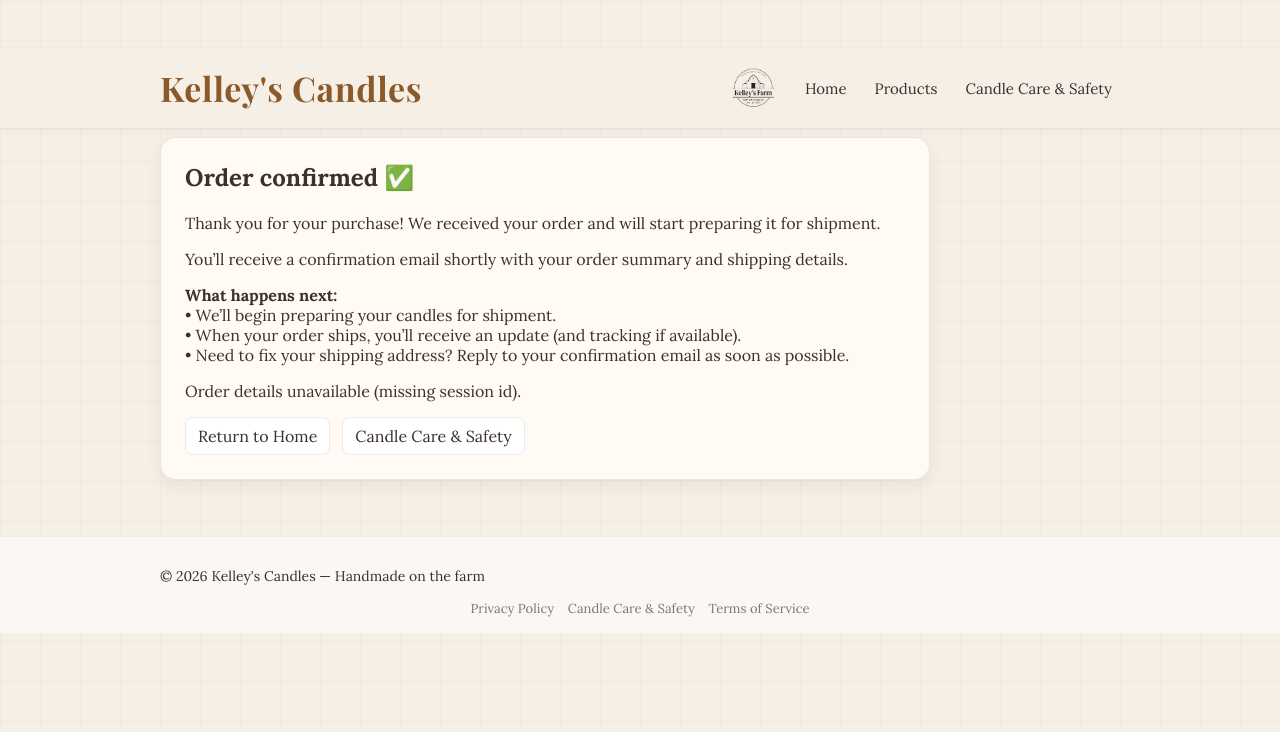
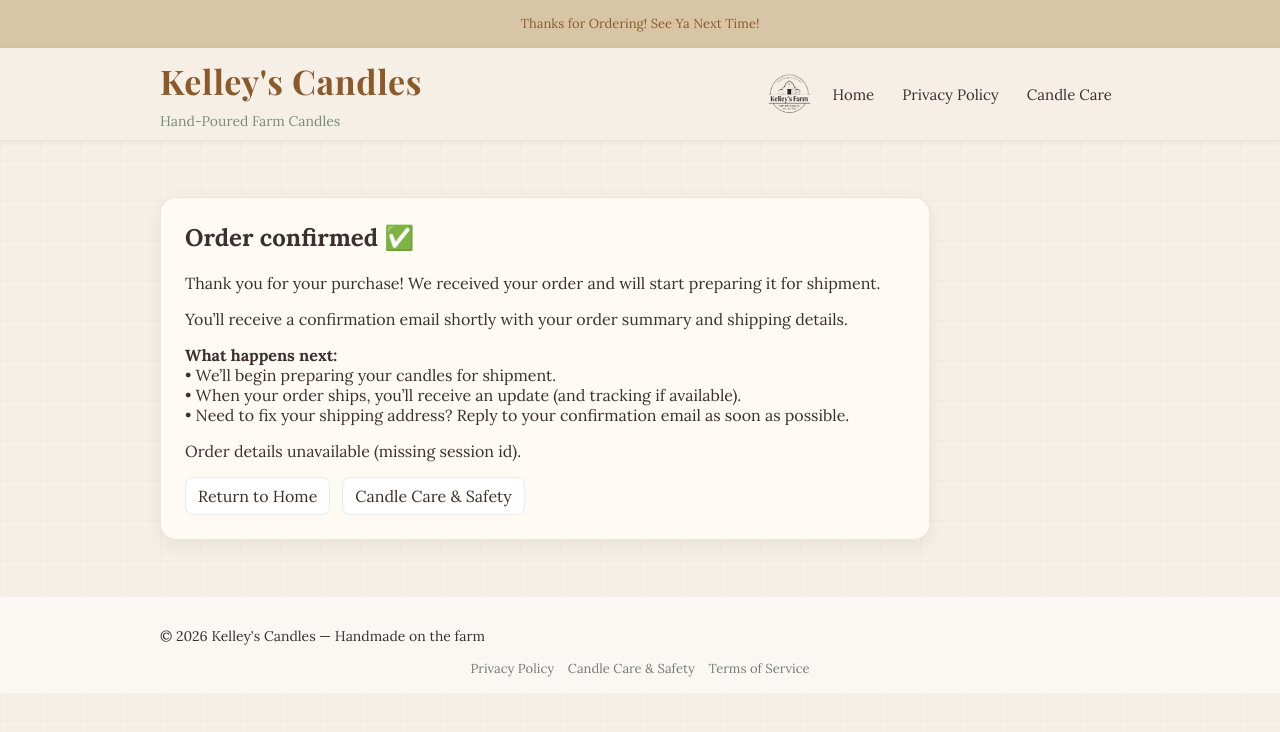
Before and after one commit to Grooverr/KellysCandles, a website: page success.html in a window 1280 px wide. Drawn offline with nearby package versions, Linux system fonts and the light colour scheme.

Commit message:
Fix success page order details Header

```diff
--- a/success.html
+++ b/success.html
@@ -21,19 +21,22 @@
 </head>
 
 <body>
-  <header class="site-header">
+   <div class="announcement">Thanks for Ordering! See Ya Next Time!</div>
+    <header class="site-header">
     <div class="container header-inner">
       <div class="brand">
         <h1 class="site-title">Kelley's Candles</h1>
+        <p class="tagline">Hand-Poured Farm Candles</p>
       </div>
-
       <nav class="nav">
-        <a href="index.html" class="logo-link nav-logo">
+        <div class="nav-logo">
           <img id="site-logo" src="Images/Logo.png" alt="Kelley's Candles logo" class="site-logo">
-        </a>
-        <a href="index.html">Home</a>
-        <a href="index.html#inventory-area">Products</a>
-        <a href="candle-care.html">Candle Care &amp; Safety</a>
+        </div>
+        <div class="nav-links">
+          <a href="index.html">Home</a>
+          <a href="privacy.html">Privacy Policy</a>
+          <a href="candle-care.html">Candle Care</a>
+        </div>
       </nav>
     </div>
   </header>
```
